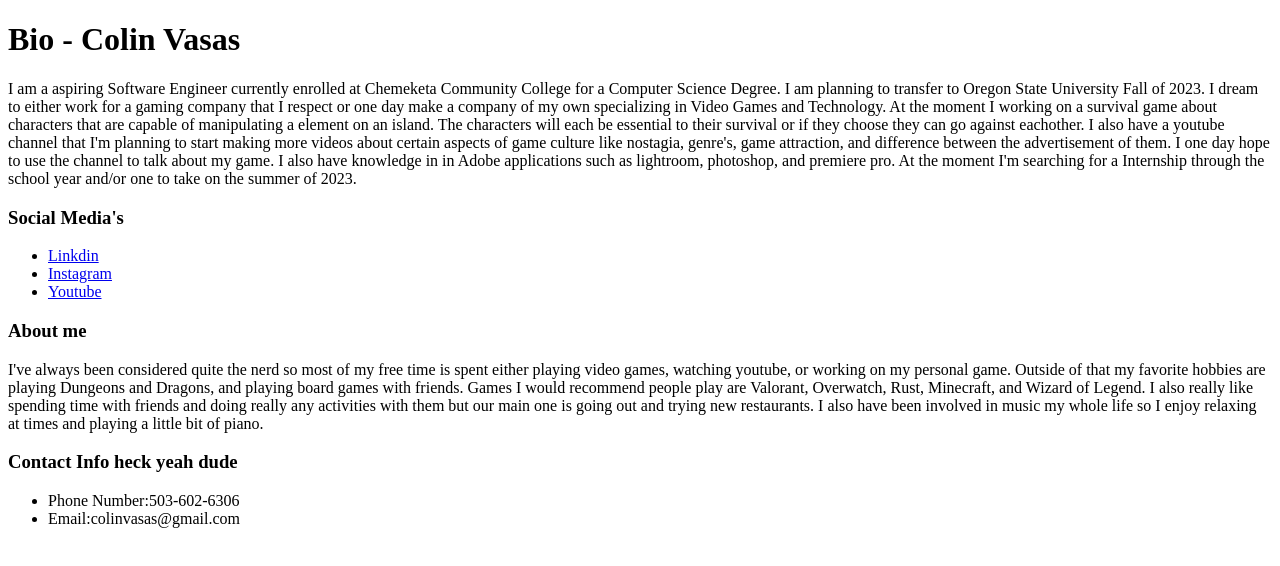
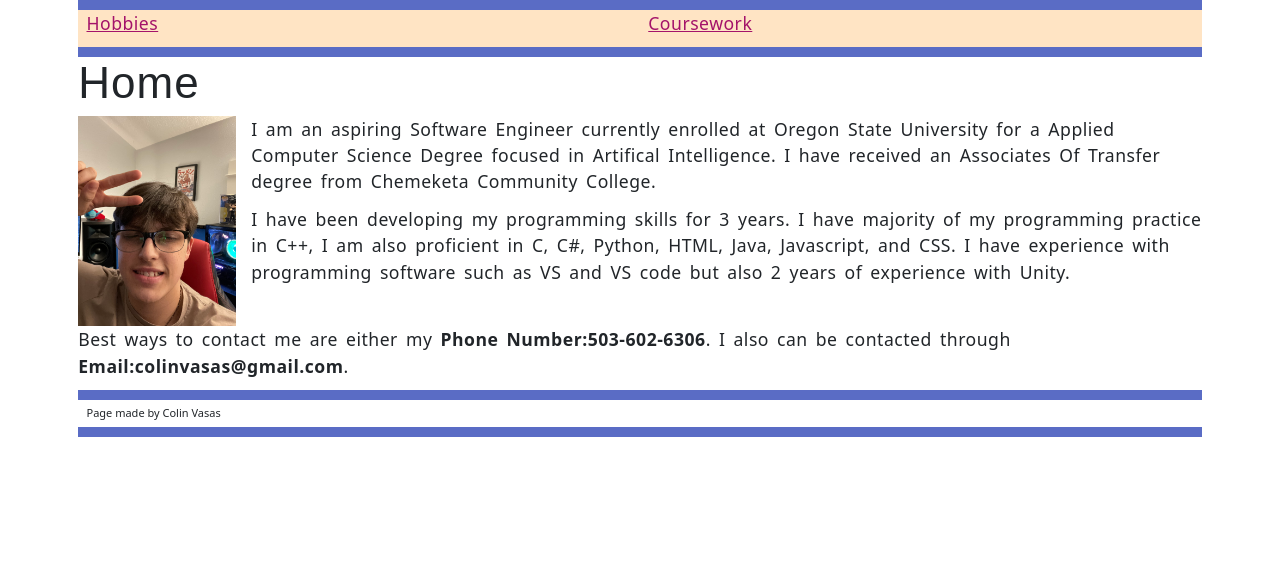
Before and after one commit to ColinVasas/Colins-Simple-Website, a plain HTML site: page index.html in a window 1280 px wide. Drawn offline with nearby package versions, Linux system fonts and the light colour scheme; a web font is replaced by a local one.

Commit message:
Update index.html

```diff
--- a/index.html
+++ b/index.html
@@ -1,27 +1,43 @@
-<!doctype html>
-<html>
-	<head>
-		<title>Page2</title>
-		<link rel="stylesheet" type="text/css" href="styles/main.css">
-	</head>
-	</head>
-	<body>
-		<h1>Bio - Colin Vasas</h1>
-		I am a aspiring Software Engineer currently enrolled at Chemeketa Community College for a Computer Science Degree. I am planning to transfer to Oregon State University Fall of 2023. I dream to either work for a gaming company that I respect or one day make a company of my own specializing in Video Games and Technology. At the moment I working on a survival game about characters that are capable of manipulating a element on an island. The characters will each be essential to their survival or if they choose they can go against eachother. I also have a youtube channel that I'm planning to start making more videos about certain aspects of game culture like nostagia, genre's, game attraction, and difference between the advertisement of them. I one day hope to use the channel to talk about my game. I also have knowledge in in Adobe applications such as lightroom, photoshop, and premiere pro. At the moment I'm searching for a Internship through the school year and/or one to take on the summer of 2023.
-		<br><h3>Social Media's</h3>
-		<ul>
-			<li><a href="https://www.linkedin.com/in/colin-vasas-28369b24a/">Linkdin</a></li>
-			<li><a href="https://www.instagram.com/colin_vasas/">Instagram</a></li>
-			<li><a href="https://www.youtube.com/c/DeBlueGOD">Youtube</a></li>
-		</ul>
-		<h3>About me</h3>
-		I've always been considered quite the nerd so most of my free time is spent either playing video games, watching youtube, or working on my personal game. Outside of that my favorite hobbies are playing Dungeons and Dragons, and playing board games with friends. Games I would recommend people play are Valorant, Overwatch, Rust, Minecraft, and Wizard of Legend. I also really like spending time with friends and doing really any activities with them but our main one is going out and trying new restaurants. I also have been involved in music my whole life so I enjoy relaxing at times and playing a little bit of piano.
-		<h3>Contact Info heck yeah dude</h3>
-		<ul>
+<!DOCTYPE html>
+<html lang="en-US">
+    <head>
+        <meta charset="utf-8">
+        <title>Home Page</title>
+        <link href="https://cdn.jsdelivr.net/npm/bootstrap@5.0.2/dist/css/bootstrap.min.css" rel="stylesheet" integrity="sha384-EVSTQN3/azprG1Anm3QDgpJLIm9Nao0Yz1ztcQTwFspd3yD65VohhpuuCOmLASjC" crossorigin="anonymous">
+        <link href="style.css" type="text/css" rel="stylesheet" />
+    </head>
+    <body>
+    <div class="container">
+        <div class="container-fluid basic-border">
+            <div class="row">
+                <div class="col">
+                    <p><a href="Hobbies.html">Hobbies</a></p>
+                </div>
+                <div class="col">
+                    <p><a href="Coursework.html">Coursework</a></p>
+                </div>
+            </div>
+        </div>
+            <h1>Home</h1>
+        <div class="d-lg-flex">
+            <div class="box">
+                <img width="100%"
+                src="images/MePicture.jpg"
+                alt="Colin Vasas"
+                title="Colin Vasas at Desk"
+                >
+            </div>
+            <div>
+                <p>I am an aspiring Software Engineer currently enrolled at Oregon State University for a Applied Computer Science Degree focused in Artifical Intelligence. I have received an Associates Of Transfer degree from Chemeketa Community College.</p>
+                <p>I have been developing my programming skills for 3 years. I have majority of my programming practice in C++, I am also proficient in C, C#, Python, HTML, Java, Javascript, and CSS. I have experience with programming software such as VS and VS code but also 2 years of experience with Unity.</p>
+            </div>
+        </div>
+        <div>
 
-			<li>Phone Number:503-602-6306</li>
-			<li>Email:colinvasas@gmail.com</li>
+            <p>Best ways to contact me are either my <strong>Phone Number:503-602-6306</strong>. I also can be contacted through <strong>Email:colinvasas@gmail.com</strong>.</p>
+        </div>
+        <footer class="container-fluid">Page made by Colin Vasas</footer>
+    </div>
 
-		</ul>
-	</body>
+    </body>
 </html>
```
